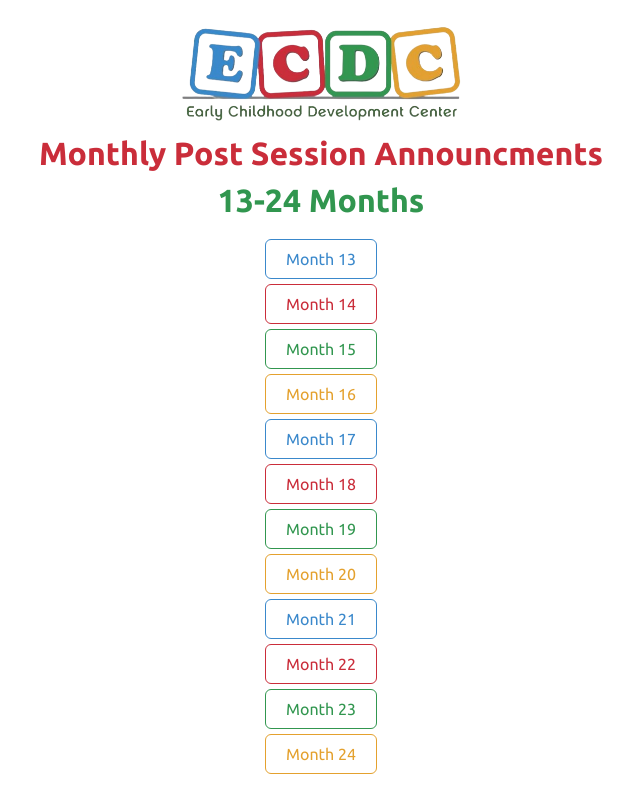
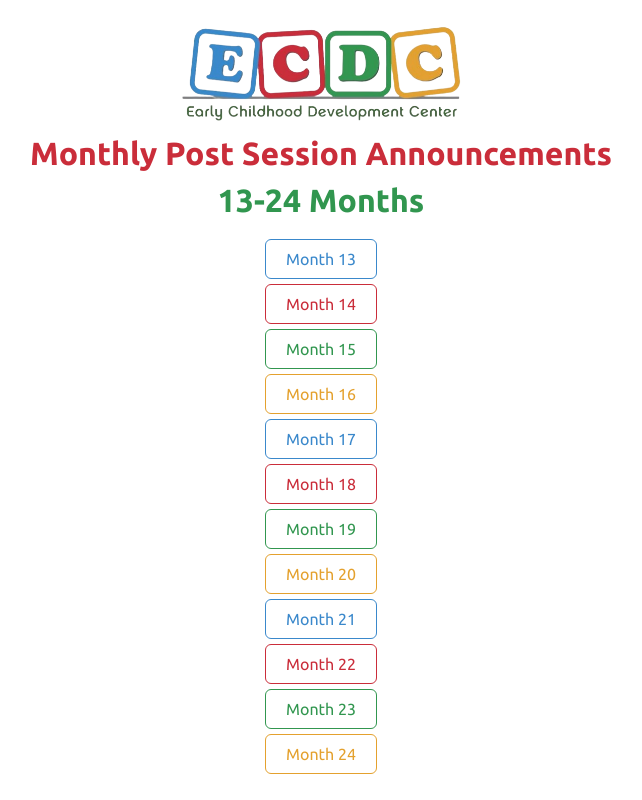
Before and after one commit to arseelali/ecdc, a plain HTML site: page 13-24/index.html in a window 1280 px wide. Shown: the whole page, without its empty margins (319-961 px from the left). Drawn offline with Linux system fonts and the light colour scheme.

Commit message:
Add files via upload

```diff
--- a/13-24/index.html
+++ b/13-24/index.html
@@ -11,11 +11,11 @@
     />
     <link rel="icon" href="../images/favicon.png">
     <link rel="stylesheet" href="./style.css" />
-    <title>Monthly Post Session Announcments</title>
+    <title>Monthly Post Session Announcements</title>
   </head>
   <body>
     <img src="../images/ecdc-transparent-cropped.png" alt="ECDC Logo" />
-    <h1><span class="red-txt">Monthly Post Session Announcments</span></h1>
+    <h1><span class="red-txt">Monthly Post Session Announcements</span></h1>
     <h2><span class="green-txt">13-24 Months</span></h2>
     <div class="center links">
       <a href="../images/Month13.png" class="btn blue">Month 13</a>
```
Also changed, not shown: 25-36/index.html (+2 -2 lines), 5-12/index.html (+2 -2 lines), index.html (+2 -2 lines), style.css (line endings or trailing spaces).
